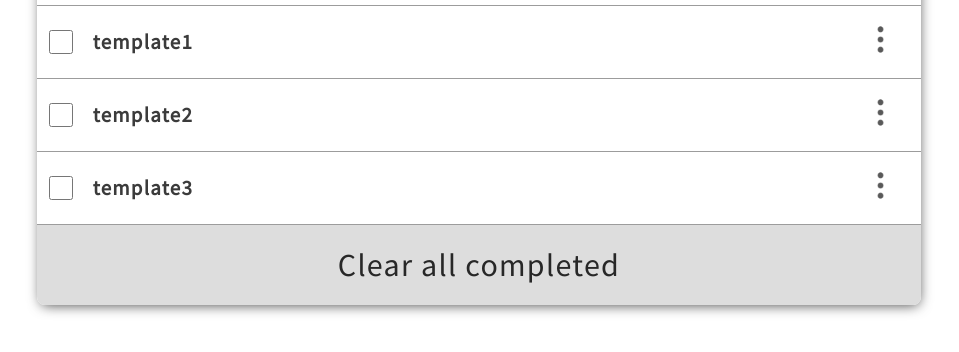
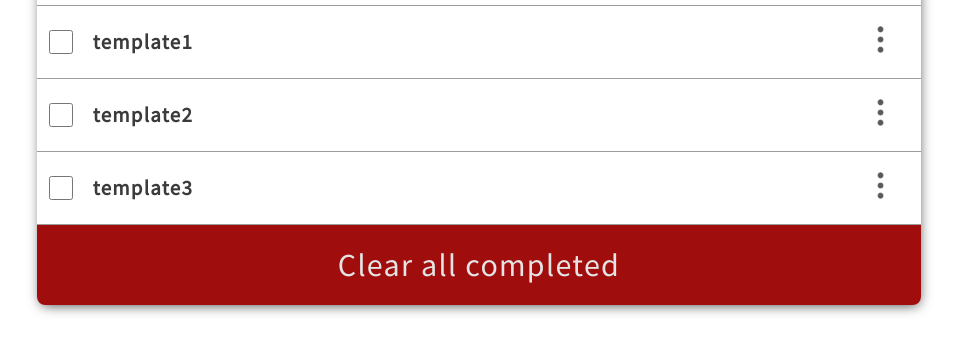
Before and after one commit to AmineHLub/To-Do-List, a website built with webpack: page src/index.html in a window 1280 px wide. In both pictures the pointer is over the button "Clear all completed". Shown: the part 286-638 px from the top of the page, without its empty margins (161-1120 px from the left). Built offline with nearby package versions, Linux system fonts and the light colour scheme.

Commit message:
Add minor css styling (hover,pointer)

```diff
--- a/src/style.css
+++ b/src/style.css
@@ -103,6 +103,7 @@ main {
 
 .list-menu > img {
   width: 70%;
+  cursor: pointer;
 }
 
 .clear-button {
@@ -123,6 +124,11 @@ main {
   background-color: rgb(221, 221, 221);
 }
 
+.clear-button > button:hover {
+  background-color: rgb(160, 13, 13);
+  color: rgb(228, 228, 228);
+}
+
 .noborder-input:focus {
   outline: none;
 }
```
